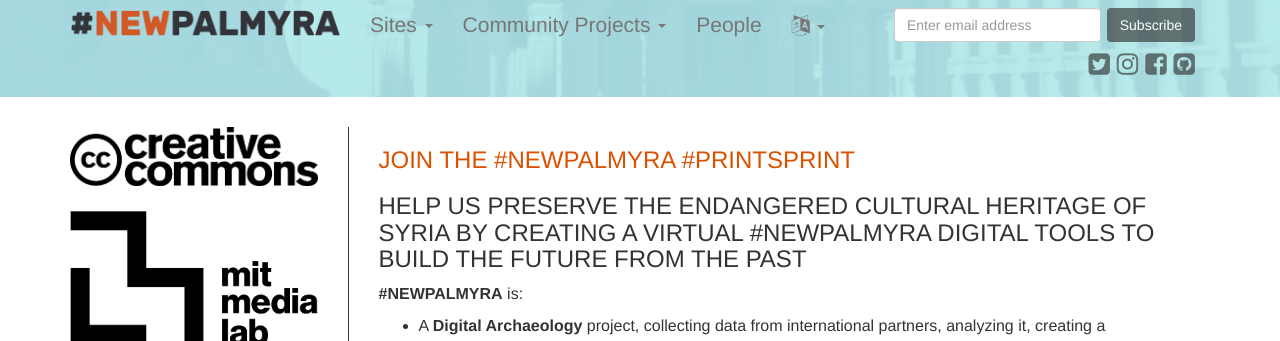
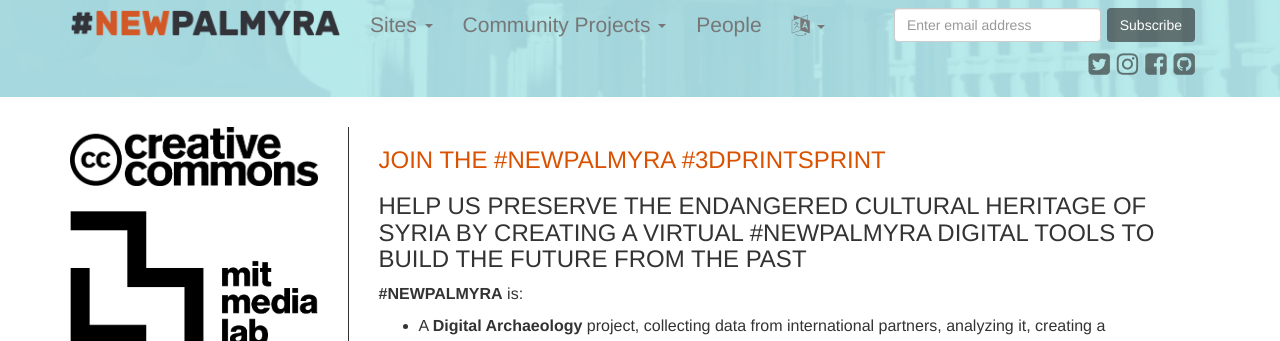
Before and after one commit to YasserMustafa/newpalmyra.org, a Jekyll site: the page built from index.md, in a window 1280 px wide and 900 px high. Shown: the top 341 px of the window. Built offline with Jekyll 4.4.1, drawn with Linux system fonts in a browser that asks for light colours; nearby versions of some CDN libraries.

Commit message:
updated print sprint links

```diff
--- a/_includes/featured-project-slider.html
+++ b/_includes/featured-project-slider.html
@@ -1,5 +1,5 @@
 <h1 class="text-center" style="margin: auto; padding: 20px; font-weight: 200;">
-<a href="http://newpalmyra.org/printsprint" >JOIN THE #NEWPALMYRA #PRINTSPRINT</a>
+<a href="http://newpalmyra.org/printsprint" >JOIN THE #NEWPALMYRA #3DPRINTSPRINT</a>
 </h1>
 
 <div class="region region-jumbotron">
--- a/index.md
+++ b/index.md
@@ -2,7 +2,7 @@
 layout: homepage
 direction: ltr
 ---
-### [JOIN THE #NEWPALMYRA #PRINTSPRINT]( http://newpalmyra.org/printsprint ) ###
+### [JOIN THE #NEWPALMYRA #3DPRINTSPRINT]( http://newpalmyra.org/printsprint ) ###
 
 ### Help us preserve the endangered cultural heritage of Syria by creating a virtual #NEWPALMYRA digital tools to build the future from the past
 
```
